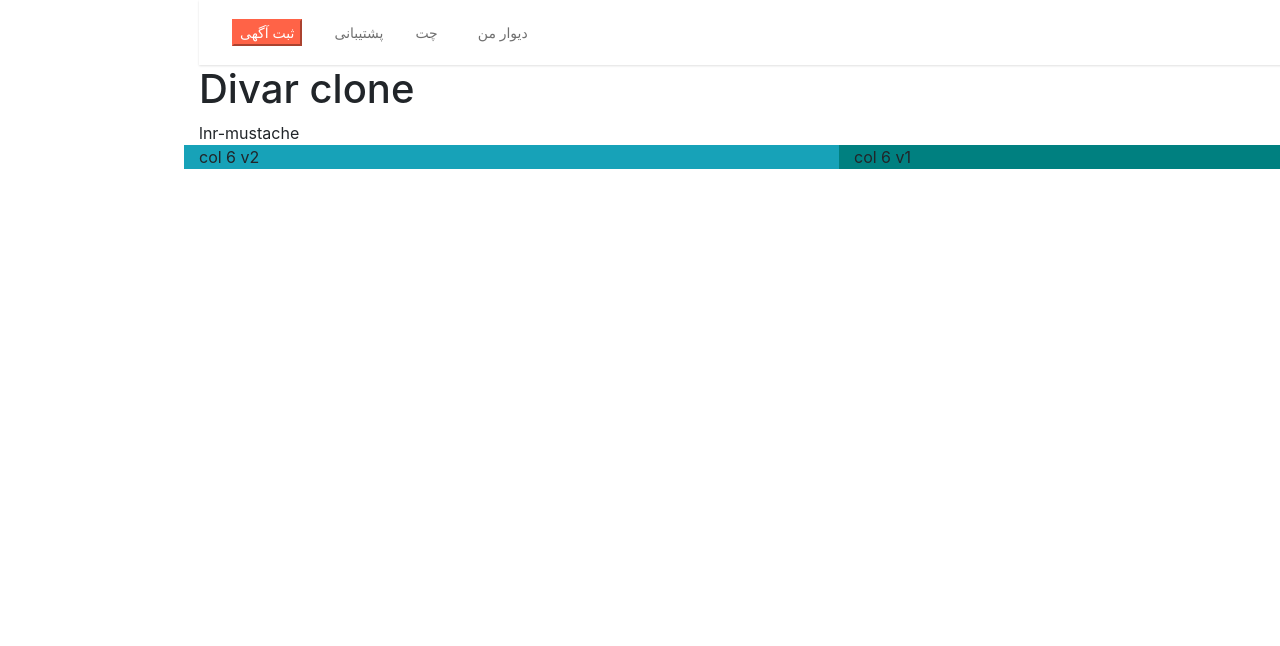
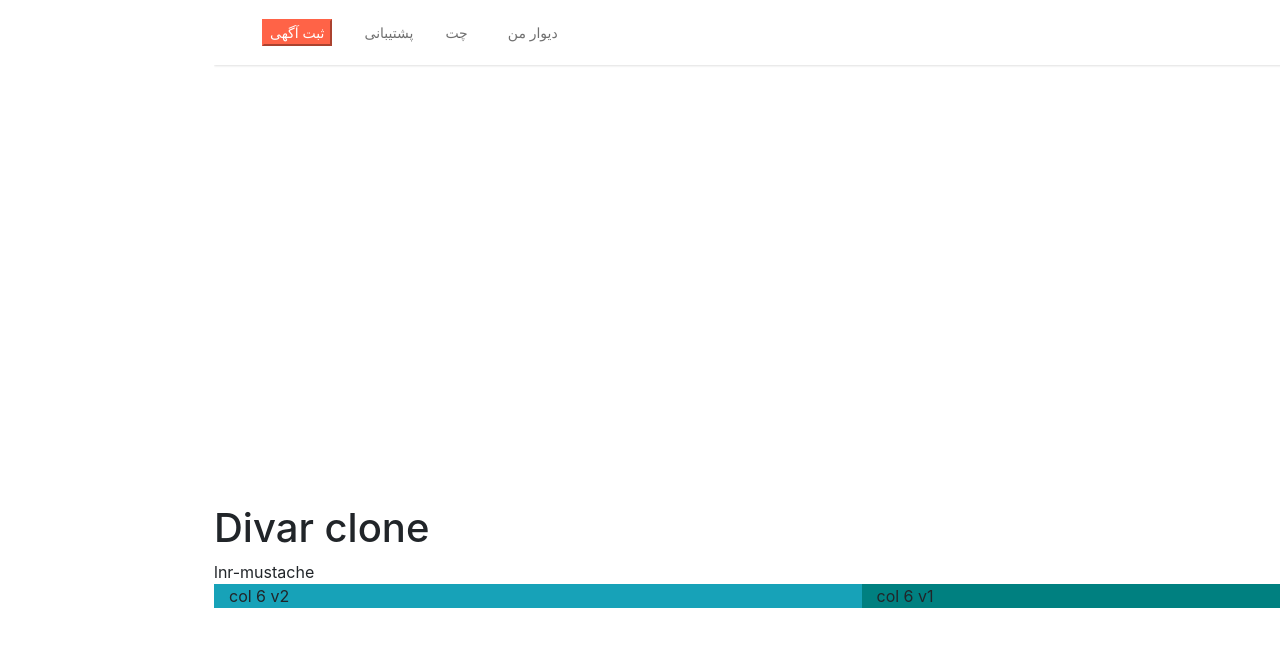
Before and after one commit to amirjr1378/divar-clone, a Next.js app: page / in a window 1280 px wide. Shown: the top 646 px of the page. Built offline with nearby package versions, Linux system fonts and the light colour scheme; a web font is replaced by a local one.

Commit message:
create side bar

```diff
--- a/src/components/layout/navbar/styles.module.scss
+++ b/src/components/layout/navbar/styles.module.scss
@@ -22,5 +22,6 @@
     list-style: none;
     padding: 0 10px;
     margin: 0 6px;
+    cursor: pointer;
   }
 }
--- a/src/components/layout/sidebar/index.tsx
+++ b/src/components/layout/sidebar/index.tsx
@@ -1,10 +1,80 @@
 // TODO: complete this component
+
 import React, { ReactElement } from 'react'
+
+import s from './styles.module.scss'
 
 interface Props {}
 
 function Sidebar({}: Props): ReactElement {
-  return <div>sidebar</div>
+  return (
+    <div className={s.sidebar__container}>
+      <div className={s.top__sidebar}>
+        <h6>دسته بندی ها</h6>
+        <nav>
+          <ul>
+            <li>
+              <span className="lnr lnr-apartment"></span>
+              <span className="mr-2">املاک</span>
+            </li>
+            <li>
+              <span className="lnr lnr-car"></span>
+              <span className="mr-2">وسایل نقلیه</span>
+            </li>
+            <li>
+              <span className="lnr lnr-smartphone"></span>
+              <span className="mr-2">لوازم الکترونیک</span>
+            </li>
+            <li>
+              <span className="lnr lnr-clock"></span>
+              <span className="mr-2">مربوط به خانه</span>
+            </li>
+            <li>
+              <span className="lnr lnr-highlight"></span>
+              <span className="mr-2">خدمات</span>
+            </li>
+            <li>
+              <span className="lnr lnr-lighter"></span>
+              <span className="mr-2">وسایل شخصی</span>
+            </li>
+            <li>
+              <span className="lnr lnr-bicycle"></span>
+              <span className="mr-2">سرگرمی و فراغت</span>
+            </li>
+            <li>
+              <span className="lnr lnr-users"></span>
+              <span className="mr-2">اجتماعی</span>
+            </li>
+            <li>
+              <span className="lnr lnr-store"></span>
+              <span className="mr-2">برای کسب و کار</span>
+            </li>
+            <li>
+              <span className="lnr lnr-briefcase"></span>
+              <span className="mr-2">استخدام و کاریابی</span>
+            </li>
+          </ul>
+        </nav>
+      </div>
+      <a
+        className="btn btn-primary"
+        data-toggle="collapse"
+        href="#collapseExample"
+        role="button"
+        aria-expanded="false"
+        aria-controls="collapseExample"
+      >
+        Link with href
+      </a>
+      <div className="collapse" id="collapseExample">
+        <div className="card card-body">
+          Anim pariatur cliche reprehenderit, enim eiusmod high life accusamus
+          terry richardson ad squid. Nihil anim keffiyeh helvetica, craft beer
+          labore wes anderson cred nesciunt sapiente ea proident.
+        </div>
+      </div>
+    </div>
+  )
 }
 
 export default Sidebar
--- /dev/null
+++ b/src/components/layout/sidebar/styles.module.scss
@@ -0,0 +1,23 @@
+.sidebar__container {
+  direction: rtl;
+  text-align: right;
+
+  .top__sidebar {
+    text-align: right;
+    ul {
+      padding: 0;
+    }
+    li {
+      list-style-type: none;
+      color: rgba(0, 0, 0, 0.56);
+      cursor: pointer;
+      padding: 5px;
+      margin-top: 2px;
+      transition: color 0.36s ease;
+    }
+    li:hover {
+      color: rgba(0, 0, 0, 0.9);
+      transition: 0.3s;
+    }
+  }
+}
--- a/src/pages/_app.tsx
+++ b/src/pages/_app.tsx
@@ -1,7 +1,9 @@
+import '../styles/globals.scss'
+
+import type { AppProps } from 'next/app'
 import Head from 'next/head'
-import '../styles/globals.scss'
-import type { AppProps } from 'next/app'
 import Navbar from '@/components/layout/navbar'
+import Sidebar from '@/components/layout/sidebar'
 
 function MyApp({ Component, pageProps }: AppProps) {
   return (
@@ -10,6 +12,11 @@
         <meta name="description" content="Generated by create next app" />
       </Head>
       <Navbar />
+      <div className="row">
+        <div className="col-2">
+          <Sidebar />
+        </div>
+      </div>
       <Component {...pageProps} />
     </>
   )
--- a/src/styles/globals.scss
+++ b/src/styles/globals.scss
@@ -13,3 +13,8 @@
 * {
   box-sizing: border-box;
 }
+
+.row {
+  margin-left: unset;
+  margin-left: unset;
+}
```
